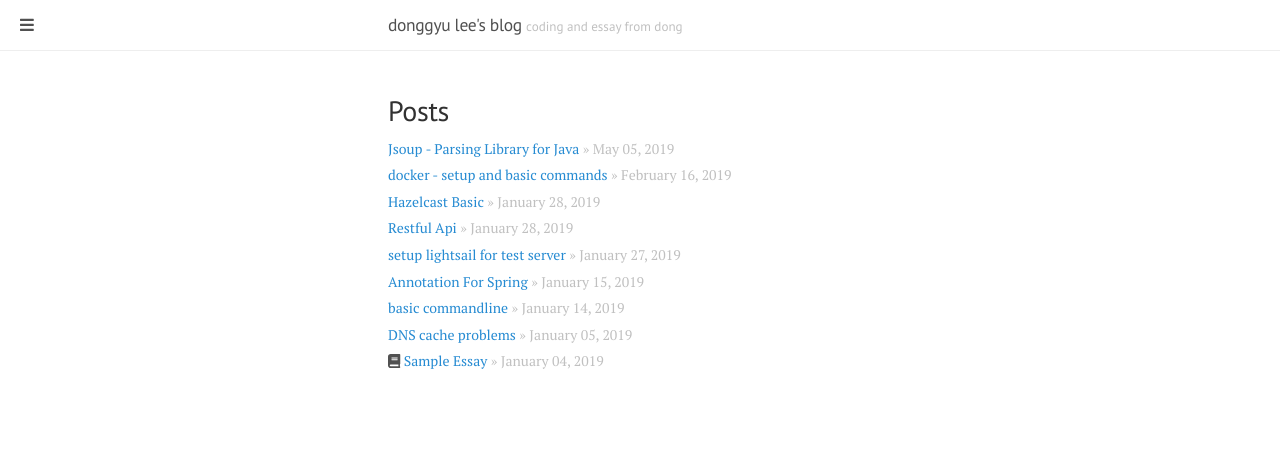
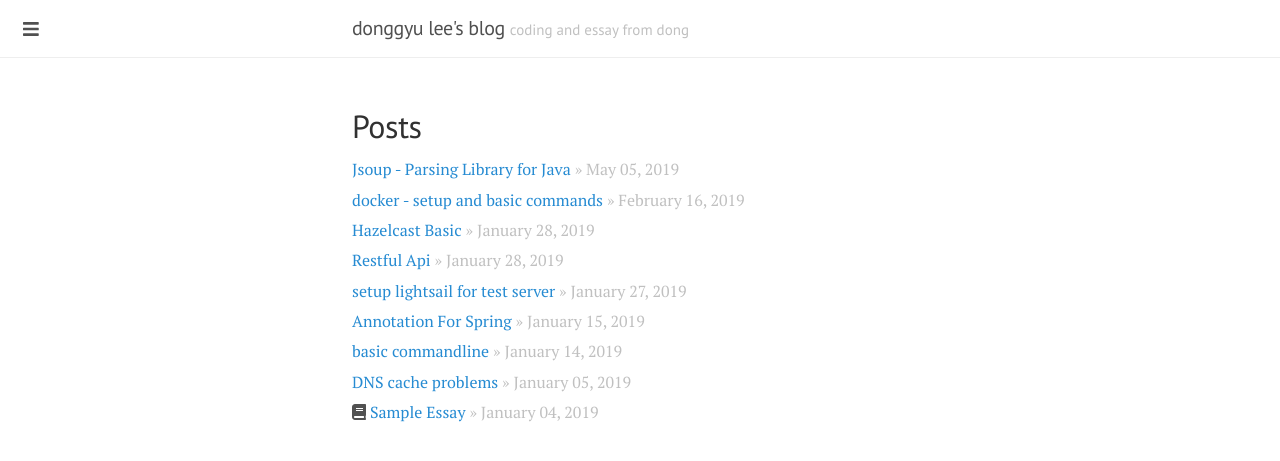
Before and after one commit to donggyuu/donggyuu.github.io, a Jekyll site: the page built from index.html, in a window 1280 px wide. Shown: the top 461 px of the page. Built offline with Jekyll 4.4.1, drawn with Linux system fonts in a browser that asks for light colours; nearby versions of some CDN libraries; comment, search, counter and statistics services are not loaded.

Commit message:
Change size

```diff
--- a/_sass/main.scss
+++ b/_sass/main.scss
@@ -5,11 +5,11 @@
 /*****************************************************************************/
 
 html {
-  font-size: 14px;
+  font-size: 18px;
 }
 @media (min-width: 38em) {
   html {
-    font-size: 14px;
+    font-size: 16px;
   }
 }
 
```
